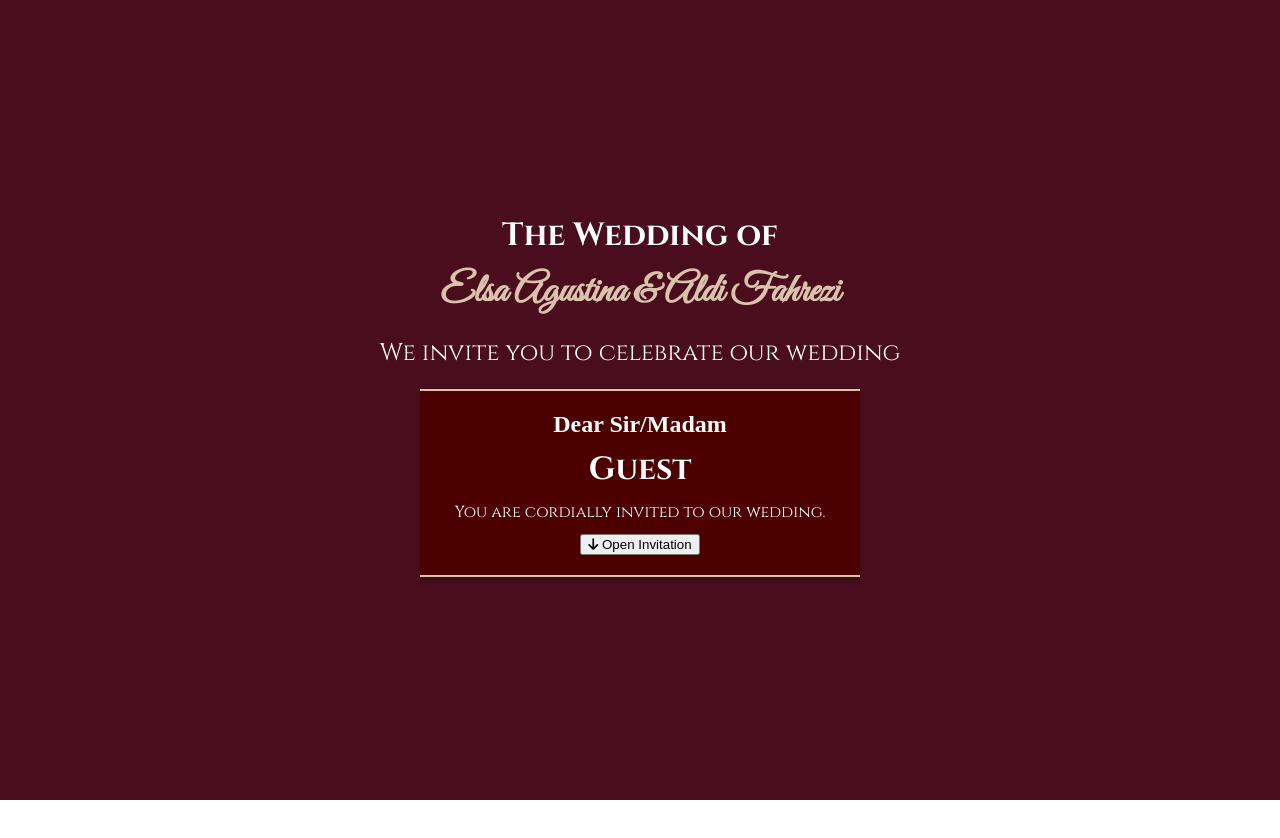
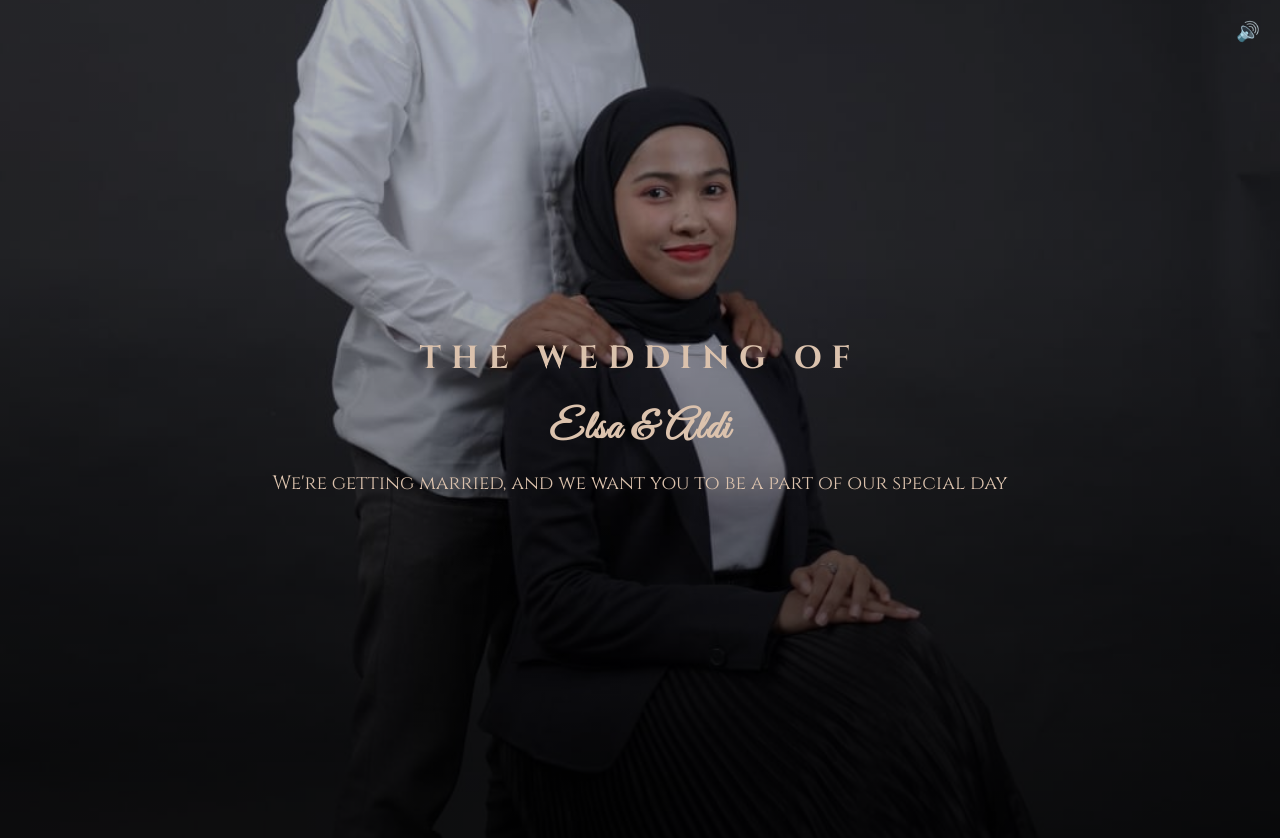
Before and after one commit to arqprtma/weddingaldi, a React (Vite) app: page / in a window 1280 px wide. Before the commit this address led to /Guest. Shown: the top 838 px of the page. Before the commit the page ends 800 px from the top, so only its background shows below. Built offline with nearby package versions, Linux system fonts and the light colour scheme.

Commit message:
fix(all): seven commit

```diff
--- a/src/App.jsx
+++ b/src/App.jsx
@@ -20,7 +20,7 @@
     <Router>
       <Routes>
         {/* Rute utama tanpa parameter */}
-        <Route path="/" element={<Navigate to="/Guest" replace />} />
+        <Route path="/" element={<Home/>} />
 
         {/* Rute dengan parameter nama tamu */}
         <Route
```
